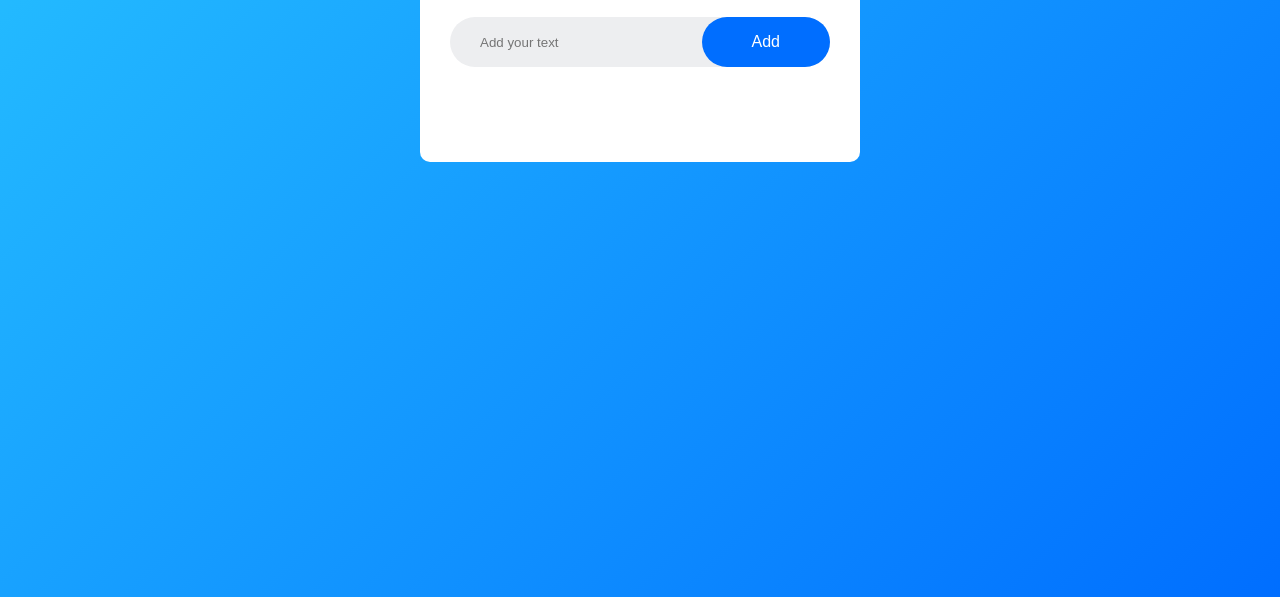
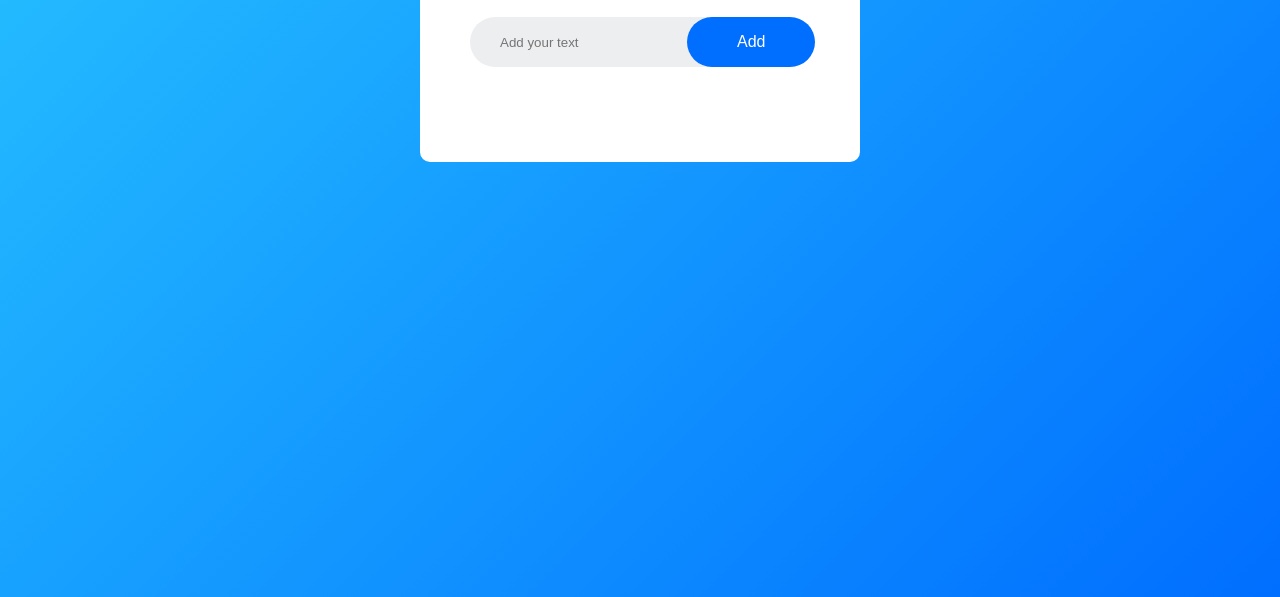
Before and after one commit to mirecuerdo/todo, a plain HTML site: page index.html in a window 1280 px wide. Shown: the part 203-800 px from the top of the page. Drawn offline with Linux system fonts and the light colour scheme.

Commit message:
Update styles.css

```diff
--- a/styles.css
+++ b/styles.css
@@ -17,7 +17,7 @@
     max-width: 440px;
     background: #fff;
     margin: 100px auto 20px;
-    padding: 40px 30px 70px;
+    padding: 40px 50px 70px;
     border-radius: 10px;
 }
 
```
